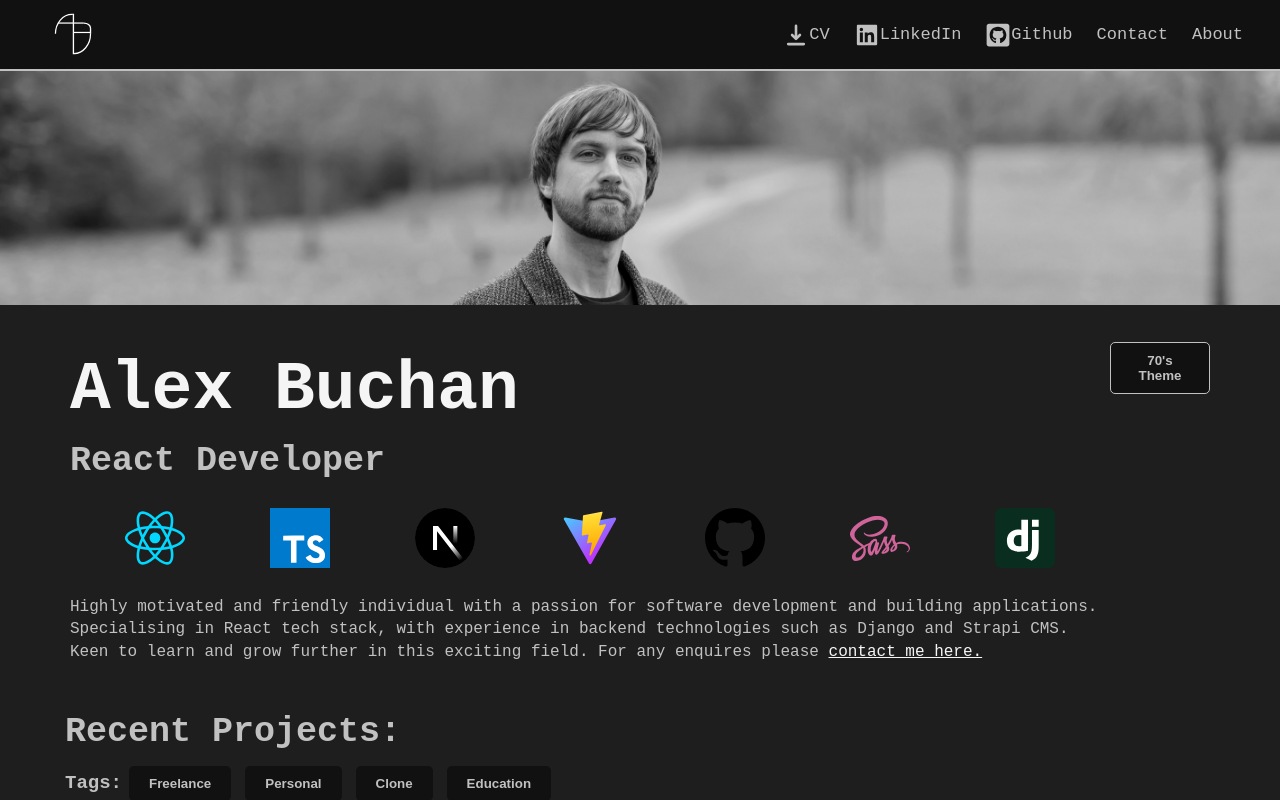
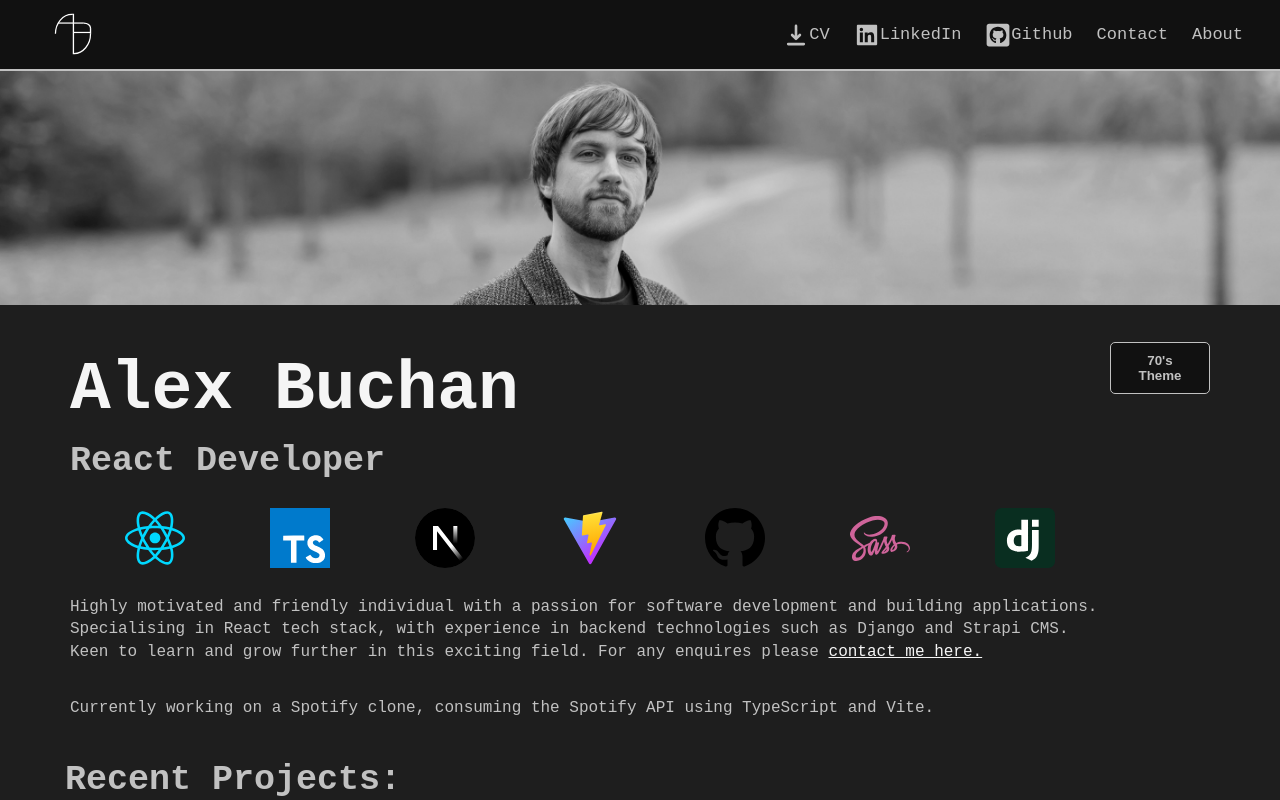
Before and after one commit to alexnyebuchan/alex-buchan-frontend, a Next.js app: page / in a window 1280 px wide. Shown: the top 800 px of the page. Built offline with nearby package versions, Linux system fonts and the light colour scheme; a web font is replaced by a local one.

Commit message:
Added currently working paragraph

```diff
--- a/components/Hero.js
+++ b/components/Hero.js
@@ -66,11 +66,15 @@ function Hero() {
             </div>
           ))}
         </div>
+        <p>
         Highly motivated and friendly individual with a passion for software
         development and building applications. Specialising in React tech stack,
         with experience in backend technologies such as Django and Strapi CMS.
         Keen to learn and grow further in this exciting field. For any enquires
         please <Link href="/contact">contact me here.</Link>
+        </p>
+        <br/>
+        <p>Currently working on a Spotify clone, consuming the Spotify API using TypeScript and Vite.</p>
       </div>
 
       <ThemeSelector />
--- a/styles/Hero.module.css
+++ b/styles/Hero.module.css
@@ -4,7 +4,7 @@
   justify-content: space-between;
   /* background-color: gray; */
   height: auto;
-  margin-bottom: 25px;
+  margin-bottom: 10px;
 }
 
 .hero a {
```
